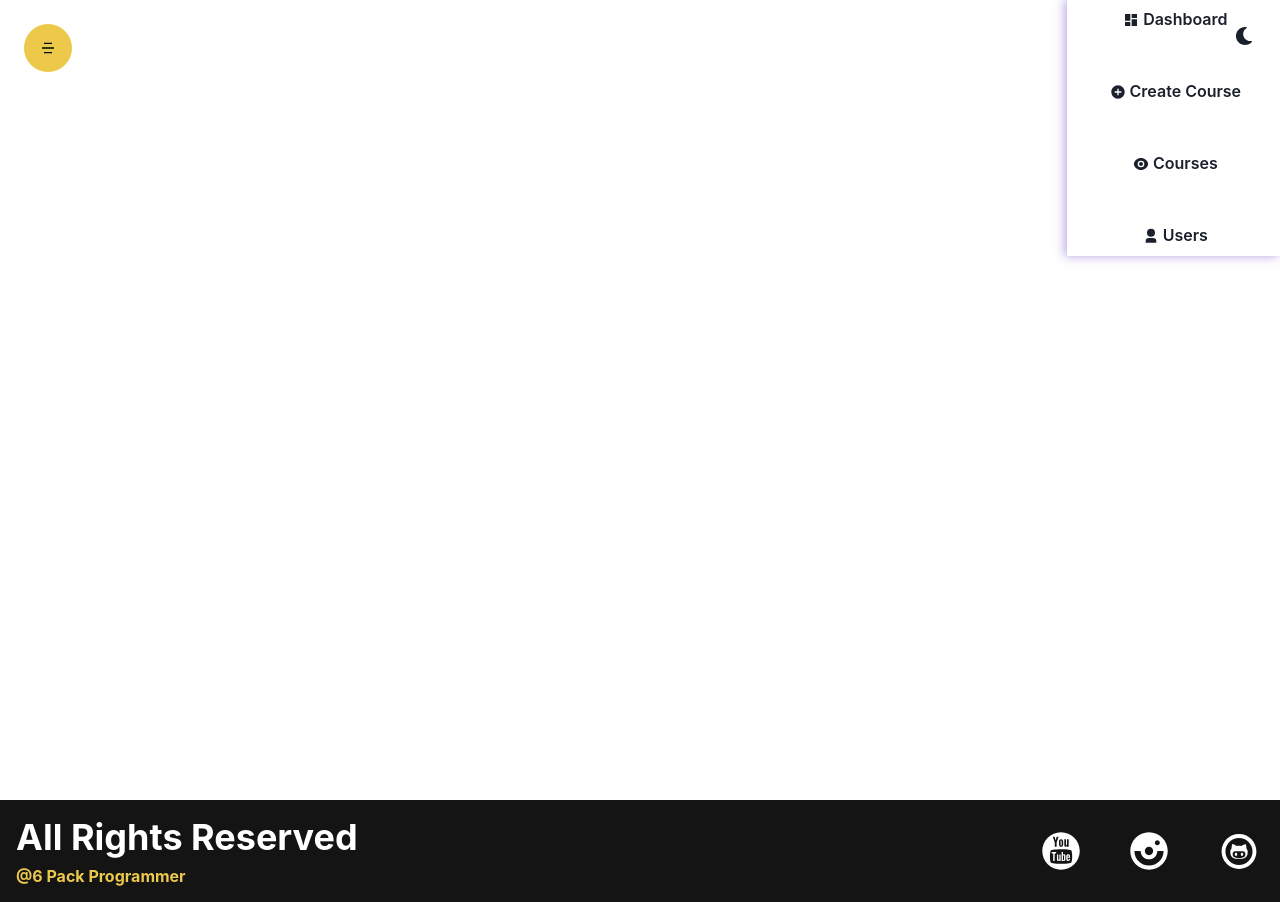
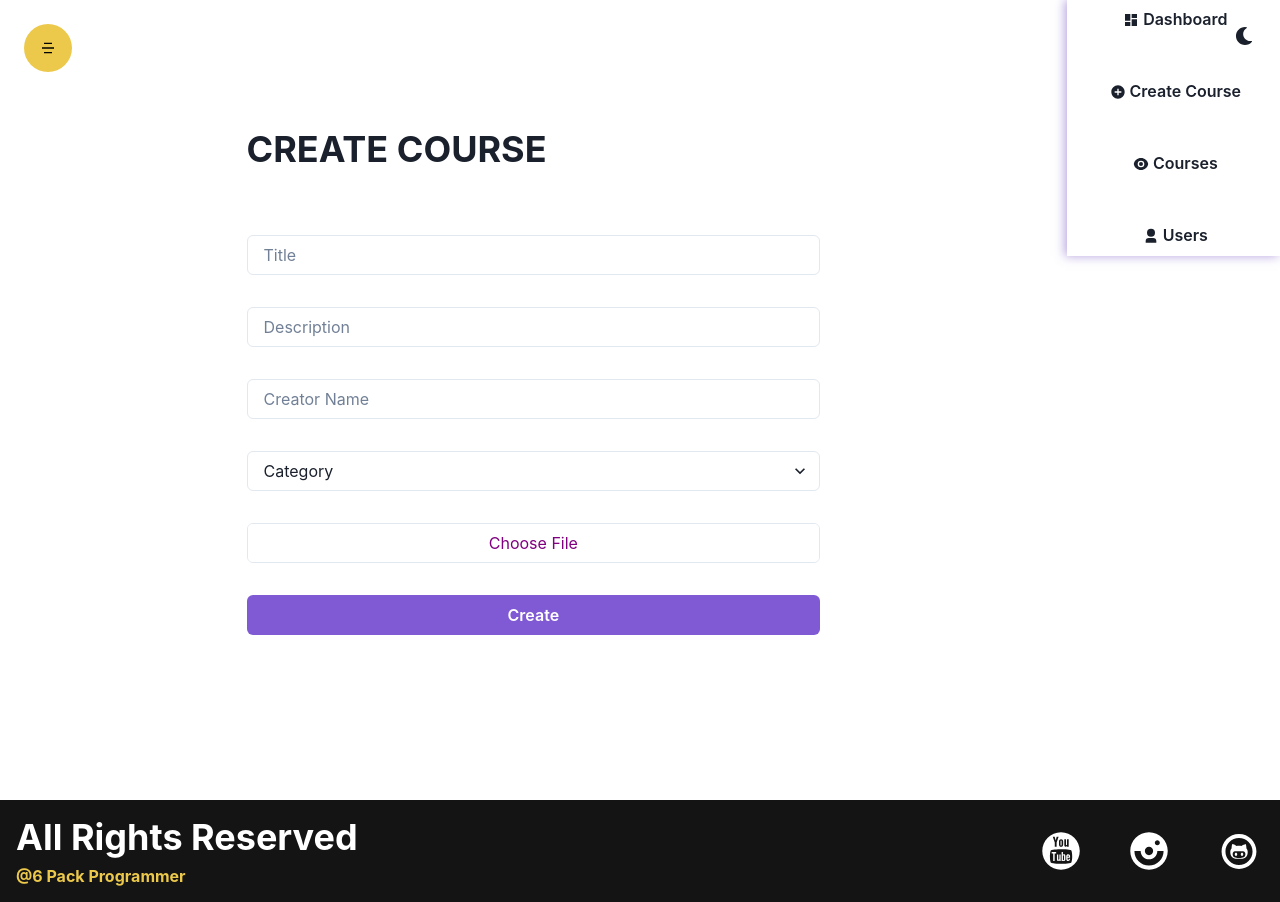
Before and after one commit to sarb001/Course-for-Coders-Web-App, a React (Create React App) app in the folder c-f-c/: page /admin/createcourse in a window 1280 px wide. Built offline with nearby package versions, Linux system fonts and the light colour scheme.

Commit message:
feature -- CreateCourse Created

```diff
--- a/c-f-c/src/Components/Admin/CreateCourses/CreateCourses.jsx
+++ b/c-f-c/src/Components/Admin/CreateCourses/CreateCourses.jsx
@@ -1,14 +1,142 @@
 
-import { Box, Grid } from '@chakra-ui/react'
-import React from 'react'
+import {
+  Button,
+  Container,
+  Grid,
+  Heading,
+  Image,
+  Input,
+  Select,
+  VStack,
+  Box
+} from '@chakra-ui/react';
 import Sidebar from '../Sidebar'
+import { fileUploadCss } from '../../Auth/Register';
+import { useState } from 'react';
 
 const CreateCourses = () => {
+
+  const [title, setTitle] = useState('');
+  const [description, setDescription] = useState('');
+  const [createdBy, setCreatedBy] = useState('');
+  const [category, setCategory] = useState('');
+  const [image, setImage] = useState('');
+  const [imagePrev, setImagePrev] = useState('');
+
+
+  const categories = [
+    'Web development',
+    'Artificial Intellegence',
+    'Data Structure & Algorithm',
+    'App Development',
+    'Data Science',
+    'Game Development',
+  ];
+
+  const changeImageHandler = e => {
+    const file = e.target.files[0];
+    const reader = new FileReader();
+
+    reader.readAsDataURL(file);
+
+    reader.onloadend = () => {
+      setImagePrev(reader.result);
+      setImage(file);
+    };
+  };
+
+  const submitHandler = e => {
+    e.preventDefault();
+  }
+
   return (
     <div>
        <Grid minH = {'100vh'}
       templateColumns={['1fr','5fr 1fr']}>
-        <Box>  </Box>
+
+        <Box>
+              <Container py = "16">
+
+                <form onSubmit = {submitHandler}>
+                  <Heading
+                    textTransform={'uppercase'}
+                    children="Create Course"
+                    my="16"
+                    textAlign={['center', 'left']}
+                  />
+
+                    <VStack m="auto" spacing={'8'}>
+
+                          <Input
+                            value={title}
+                            onChange={e => setTitle(e.target.value)}
+                            placeholder="Title"
+                            type={'text'}
+                            focusBorderColor="purple.300"
+                          />{' '}
+
+                          <Input
+                            value={description}
+                            onChange={e => setDescription(e.target.value)}
+                            placeholder="Description"
+                            type={'text'}
+                            focusBorderColor="purple.300"
+                          />
+
+                        <Input
+                          value={createdBy}
+                          onChange={e => setCreatedBy(e.target.value)}
+                          placeholder="Creator Name"
+                          type={'text'}
+                          focusBorderColor="purple.300"
+                        />
+
+
+                        <Select
+                          focusBorderColor="purple.300"
+                          value={category}
+                          onChange={e => setCategory(e.target.value)}
+                        >
+                          <option value="">Category</option>
+
+                          {categories.map(item => (
+                            <option key={item} value={item}>
+                              {item}
+                            </option>
+                          ))}
+                        </Select>
+
+                        <Input
+                          accept="image/*"
+                          required
+                          type={'file'}
+                          focusBorderColor="purple.300"
+                          css={{
+                            '&::file-selector-button': {
+                              ...fileUploadCss,
+                              color: 'purple',
+                            },
+                          }}
+                          onChange={changeImageHandler}
+                        />
+
+                        {imagePrev && (
+                          <Image src={imagePrev} boxSize="64" objectFit={'contain'} />
+                        )}
+
+                      <Button
+
+                        w="full"
+                        colorScheme={'purple'}
+                        type="submit"
+                      >
+                        Create
+                      </Button>
+                    </VStack>
+
+                </form>
+            </Container>
+     </Box>
         <Sidebar />
       </Grid>
     </div>
```
